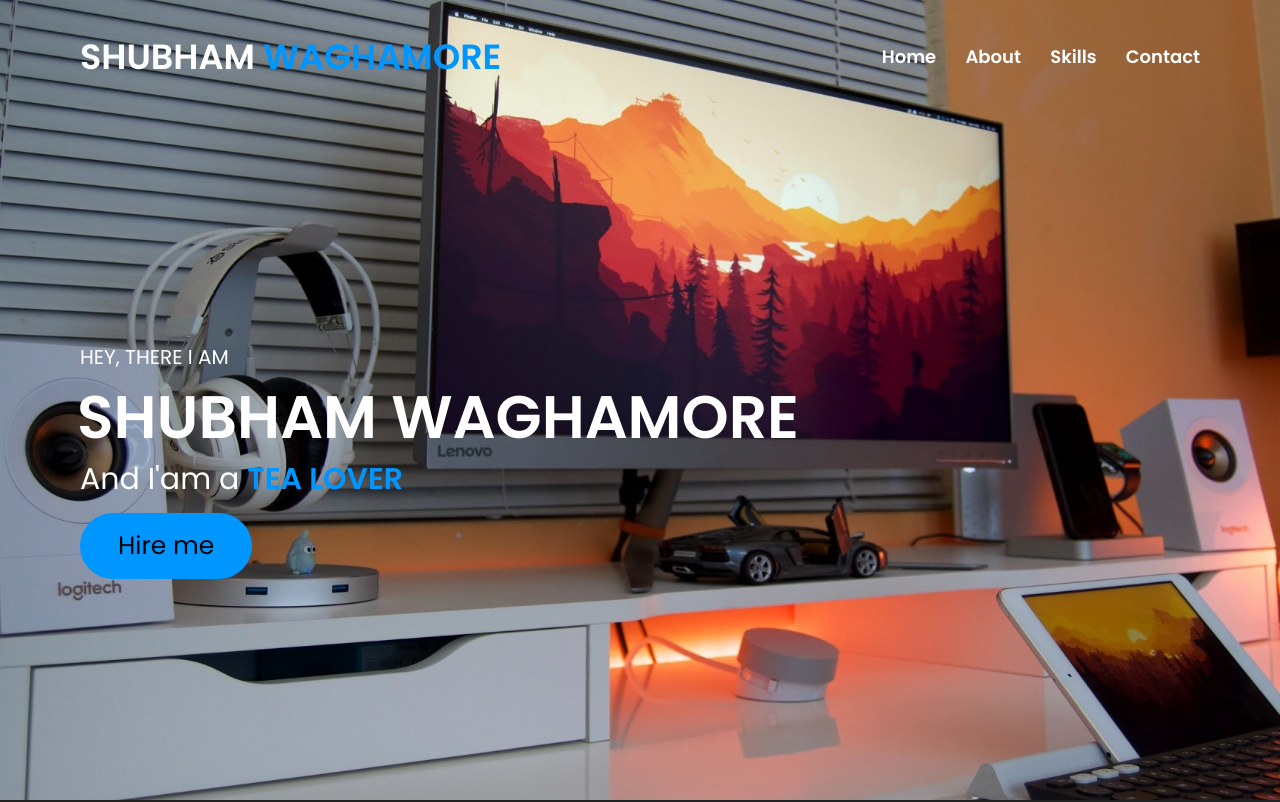
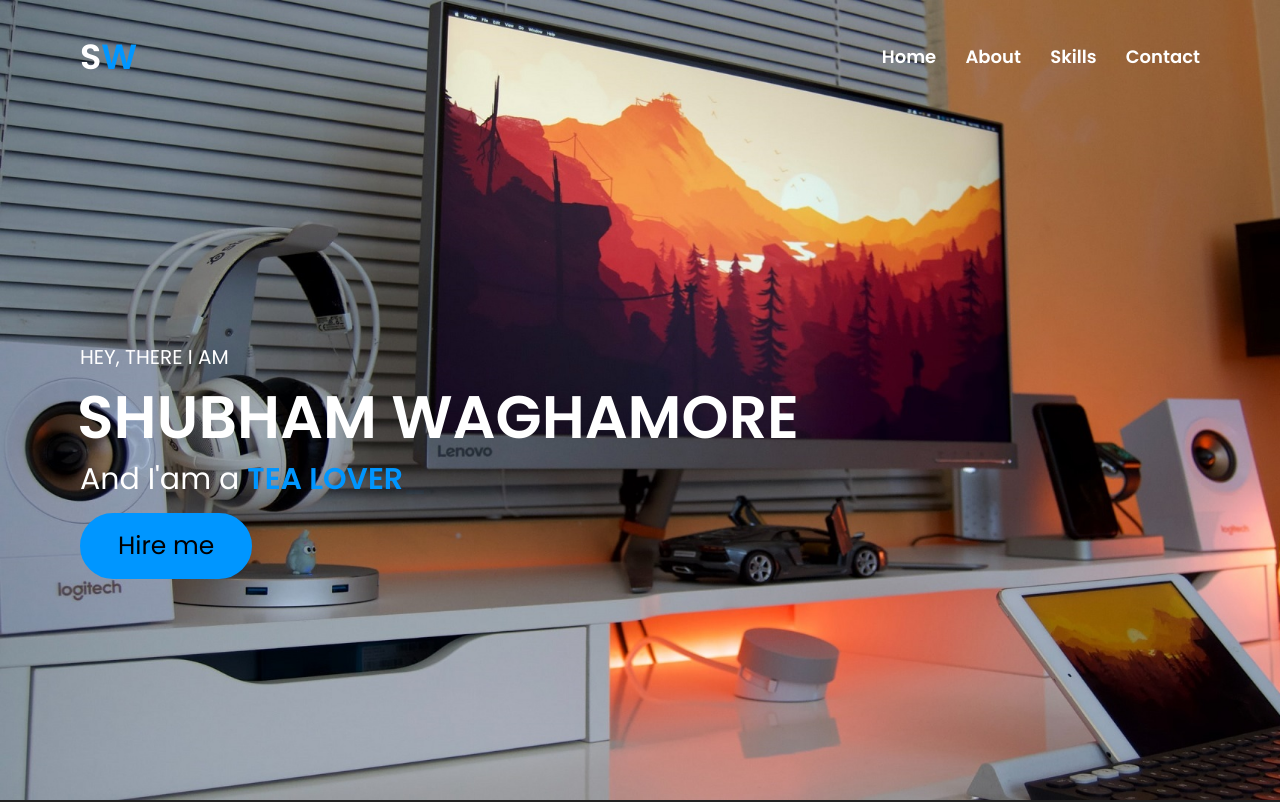
Before and after one commit to SW881/shubham.github.io, a plain HTML site: page index.html in a window 1280 px wide. Shown: the top 802 px of the page. Drawn offline with nearby package versions, Linux system fonts and the light colour scheme.

Commit message:
Update index.html

```diff
--- a/index.html
+++ b/index.html
@@ -24,7 +24,7 @@
     </div>
     <nav class="navbar">
         <div class="max-width">
-            <div class="logo"><a href="#">SHUBHAM<span> WAGHAMORE</span></a></div>
+            <div class="logo"><a href="#">S<span>W</span></a></div>
             <ul class="menu">
                 <li><a href="#home">Home</a></li>
                 <li><a href="#about">About</a></li>
```
